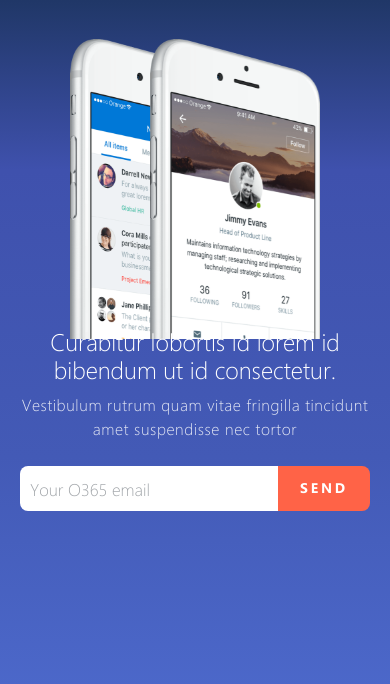
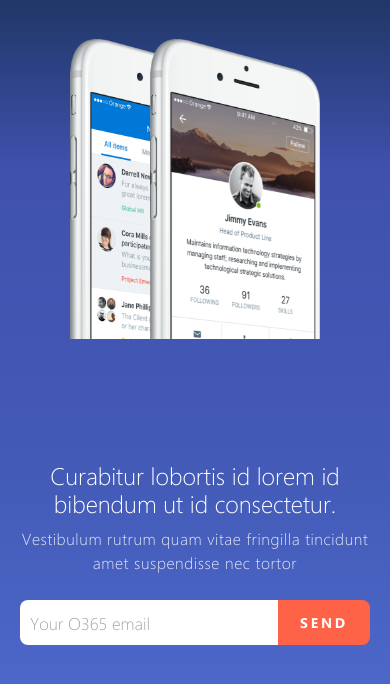
Before and after one commit to MrEyelet/beezy, a website built with webpack: page index.html in a window 390 px wide. Shown: the part 66-750 px from the top of the page. Built offline with Linux system fonts and the light colour scheme.

Commit message:
improve: mobile display

```diff
--- a/src/scss/components/intro.scss
+++ b/src/scss/components/intro.scss
@@ -9,7 +9,7 @@
   }
   @include phablet {
     max-width: none;
-    margin: 4rem 0 2rem 0;
+    margin: 4rem 0 1rem 0;
     padding-left: 0;
     text-align: center;
   }
@@ -39,7 +39,7 @@
       line-height: 2.8rem;
     }
     @include mobile-lg {
-      margin-top: 33rem;
+      margin-top: 55vh;
     }
     @include mobile {
       margin-top: 28rem;
```
Also changed, not shown: dist/bundle.min.js, dist/main.css, 2 other files.
